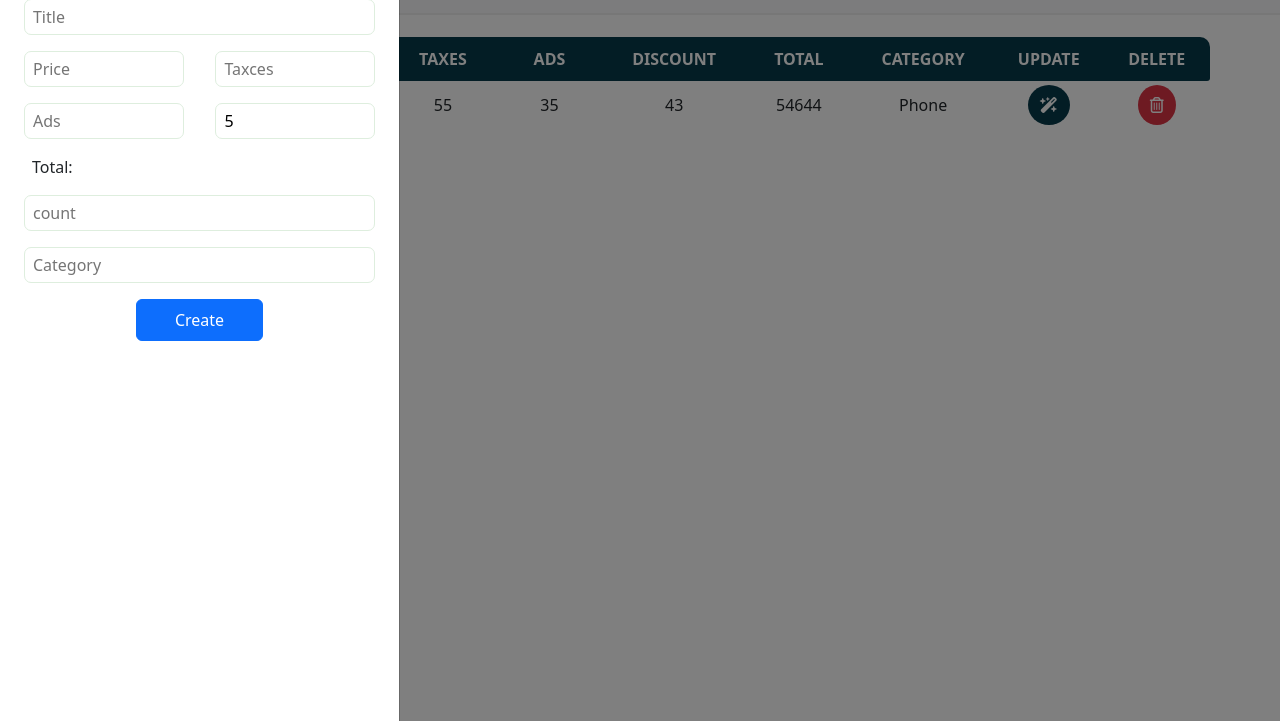
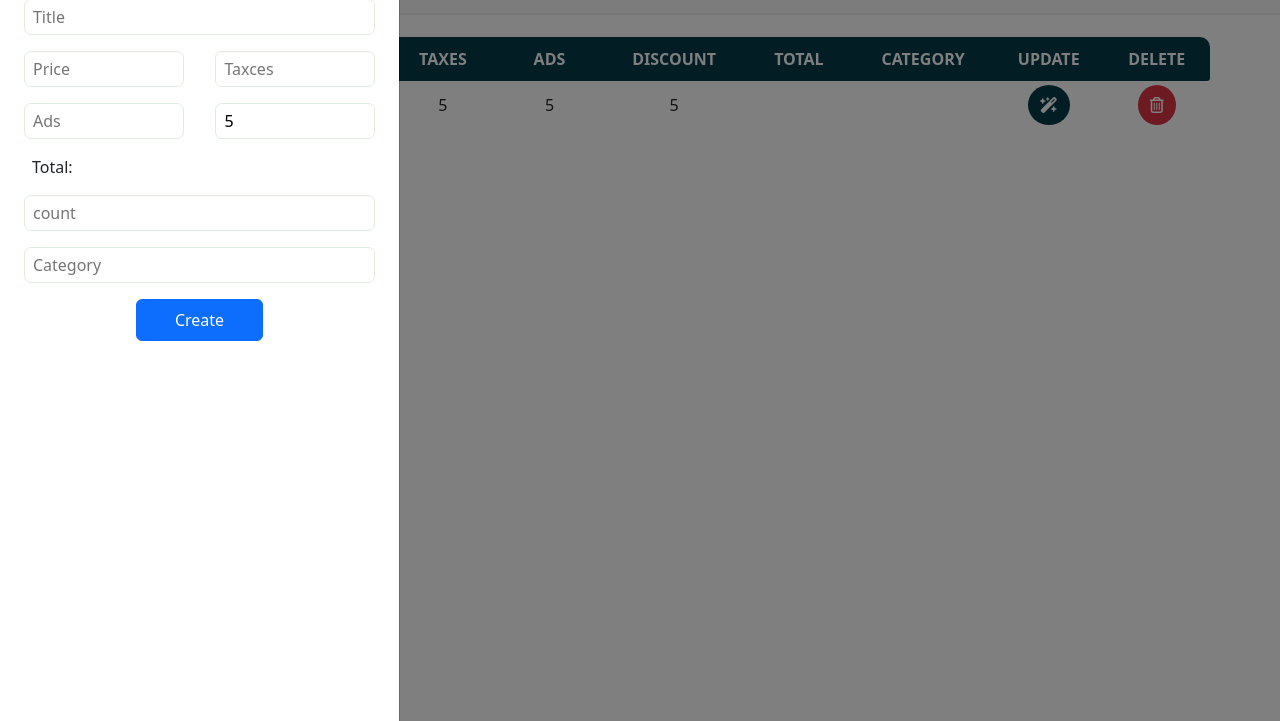
Before and after one commit to MahmoudAlkenzyy/Crud, a plain HTML site: page index.html in a window 1280 px wide. Both pictures are taken after typing "Sample", "5", "5", "5", "5", "5" into the empty fields and a click on the button "Create". Shown: the part 79-800 px from the top of the page. Drawn offline with Linux system fonts and the light colour scheme.

Commit message:
#Read Data

```diff
--- a/index.html
+++ b/index.html
@@ -76,32 +76,7 @@
                                 <th>Delete</th>
                             </tr>
                         </thead>
-                        <tbody>
-                            <tr>
-                                <td>1</td>
-                                <td>fbx</td>
-                                <td>54345</td>
-                                <td>55</td>
-                                <td>35</td>
-                                <td>43</td>
-                                <td>54644</td>
-                                <td>Phone</td>
-                                <td>
-                                    <button class="btn">
-                                        <i
-                                            class="fa-solid fa-wand-magic-sparkles"
-                                        ></i>
-                                    </button>
-                                </td>
-                                <td>
-                                    <button class="btn">
-                                        <i
-                                            class="fa-regular fa-trash-can bg-danger"
-                                        ></i>
-                                    </button>
-                                </td>
-                            </tr>
-                        </tbody>
+                        <tbody id="tbody"></tbody>
                     </table>
                 </div>
             </div>
--- a/js/index.js
+++ b/js/index.js
@@ -45,6 +45,7 @@ submit.onclick = function () {
     productDate.push(newProduct)
     localStorage.setItem('product', JSON.stringify(productDate))
     clearData()
+    ReadData()
 }
 // cleare input
 function clearData() {
@@ -57,3 +58,33 @@ function clearData() {
     count.value = ''
     category.value = ''
 }
+//Read data
+function ReadData() {
+    let table = ''
+    for (let i = 0; i < productDate.length; i++) {
+        table += ` <tr>
+        <td>${i}</td>
+            <td>${productDate[i].title}</td>
+            <td>${productDate[i].price}</td>
+            <td>${productDate[i].taxes}</td>
+            <td>${productDate[i].ads}</td>
+            <td>${productDate[i].discount}</td>
+            <td>${productDate[i].total}</td>
+            <td>${productDate[i].category}</td>
+
+            <td>
+                <button class="btn">
+                    <i class="fa-solid fa-wand-magic-sparkles"></i>
+                    </button>
+                    </td>
+                    <td>
+                    <button class="btn">
+                    <i class="fa-regular fa-trash-can bg-danger"></i>
+                    </button>
+                    </td>
+                    </tr>`
+
+        document.getElementById('tbody').innerHTML = table
+    }
+}
+ReadData()
```
